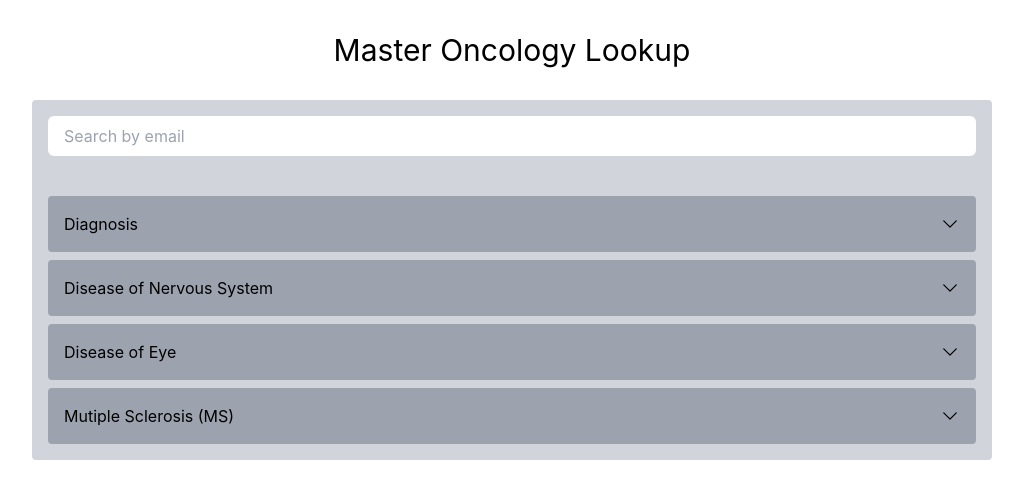
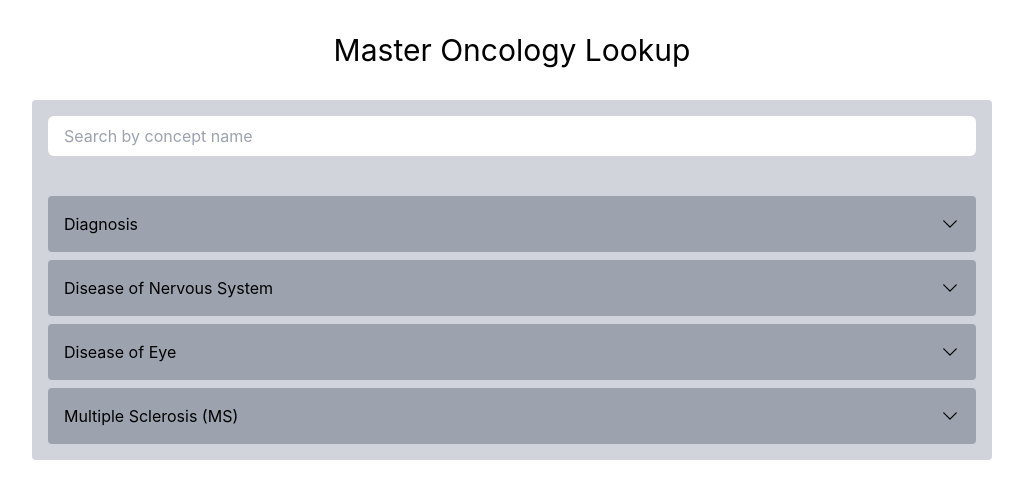
Before and after one commit to rtraficante/regeneron, a Next.js app: page / in a window 1280 px wide. Shown: the top 498 px of the page, without its empty margins (128-1151 px from the left). Built offline with nearby package versions, Linux system fonts and the light colour scheme.

Commit message:
concepts can now be expanded to show more detail

```diff
--- /dev/null
+++ b/components/Concept.js
@@ -0,0 +1,28 @@
+import { ChevronDownIcon, ChevronUpIcon } from "@heroicons/react/24/solid";
+import React from "react";
+
+const Concept = ({ toggleExpandTicket, concept, expandTicket }) => {
+  return (
+    <div
+      onClick={() => toggleExpandTicket(concept.conceptId)}
+      className={`mx-auto w-full bg-gray-400 p-4 rounded ${
+        expandTicket.state && expandTicket.id === concept.conceptId
+          ? "rounded-b-none"
+          : null
+      } flex justify-between items-center`}
+    >
+      <div>
+        <p>{concept.displayName}</p>
+      </div>
+      <div>
+        {expandTicket.state && expandTicket.id === concept.conceptId ? (
+          <ChevronUpIcon className="w-5" />
+        ) : (
+          <ChevronDownIcon className="w-5" />
+        )}
+      </div>
+    </div>
+  );
+};
+
+export default Concept;
--- /dev/null
+++ b/components/ConceptExpand.js
@@ -0,0 +1,18 @@
+import React from "react";
+
+const ConceptExpand = ({ concept }) => {
+  return (
+    <div className="mx-auto w-full bg-gray-400 py-2 px-4 rounded-b flex justify-between items-center">
+      <div>
+        <h2>More Detail</h2>
+        <p>Description: {concept.description}</p>
+        <p>
+          Alternative Names:{" "}
+          {concept.alternativeNames ? concept.alternativeNames : "None"}
+        </p>
+      </div>
+    </div>
+  );
+};
+
+export default ConceptExpand;
--- /dev/null
+++ b/components/ConceptSearch.js
@@ -0,0 +1,17 @@
+import React from "react";
+
+const ConceptSearch = ({ searchTerm, setSearchTerm }) => {
+  return (
+    <form>
+      <input
+        name="email"
+        value={searchTerm}
+        onChange={(e) => setSearchTerm(e.target.value)}
+        placeholder="Search by concept name"
+        className="w-full mb-8 py-2 px-4 rounded-md"
+      />
+    </form>
+  );
+};
+
+export default ConceptSearch;
--- a/pages/index.js
+++ b/pages/index.js
@@ -1,7 +1,10 @@
 import Head from "next/head";
 import Image from "next/image";
-import { ChevronDownIcon } from "@heroicons/react/24/solid";
+import { ChevronDownIcon, ChevronUpIcon } from "@heroicons/react/24/solid";
 import { useState } from "react";
+import Concept from "../components/Concept";
+import ConceptExpand from "../components/ConceptExpand";
+import ConceptSearch from "../components/ConceptSearch";
 
 const data = [
   {
@@ -30,7 +33,7 @@ const data = [
   },
   {
     conceptId: 4,
-    displayName: "Mutiple Sclerosis (MS)",
+    displayName: "Multiple Sclerosis (MS)",
     description: "Multiple Sclerosis",
     parentIds: "2,8",
     childIds: "5,6,7",
@@ -39,7 +42,10 @@ const data = [
 ];
 
 export default function Home() {
-  const [expandTicket, setExpandTicket] = useState(false);
+  const [expandTicket, setExpandTicket] = useState({
+    state: false,
+    id: 0,
+  });
   const [searchTerm, setSearchTerm] = useState("");
 
   const dynamicSearch = () => {
@@ -50,40 +56,37 @@ export default function Home() {
 
   const filteredData = dynamicSearch();
 
-  const toggleExpandTicket = () => {
-    setExpandTicket(!expandTicket);
+  const toggleExpandTicket = (id) => {
+    if (expandTicket.id === id) {
+      setExpandTicket({ state: false, id: 0 });
+    } else {
+      setExpandTicket({ state: true, id });
+    }
   };
 
   return (
     <div className="flex mx-auto items-center flex-col mt-8">
       <h2 className="text-3xl text-center">Master Oncology Lookup</h2>
-      <div className="mt-8 bg-gray-300 p-4 w-full max-w-[960px] mx-2 rounded space-y-2">
+      <div className="mt-8 bg-gray-300 p-4 w-full max-w-[960px] mx-2 rounded">
         <div>
-          <form>
-            <input
-              name="email"
-              value={searchTerm}
-              onChange={(e) => setSearchTerm(e.target.value)}
-              placeholder="Search by email"
-              className="w-full mb-8 py-2 px-4 rounded-md"
-            />
-          </form>
+          <ConceptSearch
+            searchTerm={searchTerm}
+            setSearchTerm={setSearchTerm}
+          />
         </div>
         {filteredData.length === 0 ? (
-          <h2>No data fits that criteria.</h2>
+          <p>No data fits that criteria.</p>
         ) : (
           filteredData.map((concept) => (
-            <div
-              key={concept.conceptId}
-              onClick={toggleExpandTicket}
-              className="mx-auto w-full bg-gray-400 p-4 rounded flex justify-between items-center"
-            >
-              <div>
-                <p>{concept.displayName}</p>
-              </div>
-              <div>
-                <ChevronDownIcon className="w-5" />
-              </div>
+            <div className="mt-2" key={concept.conceptId}>
+              <Concept
+                toggleExpandTicket={toggleExpandTicket}
+                concept={concept}
+                expandTicket={expandTicket}
+              />
+              {expandTicket.state && expandTicket.id === concept.conceptId ? (
+                <ConceptExpand concept={concept} />
+              ) : null}
             </div>
           ))
         )}
```
